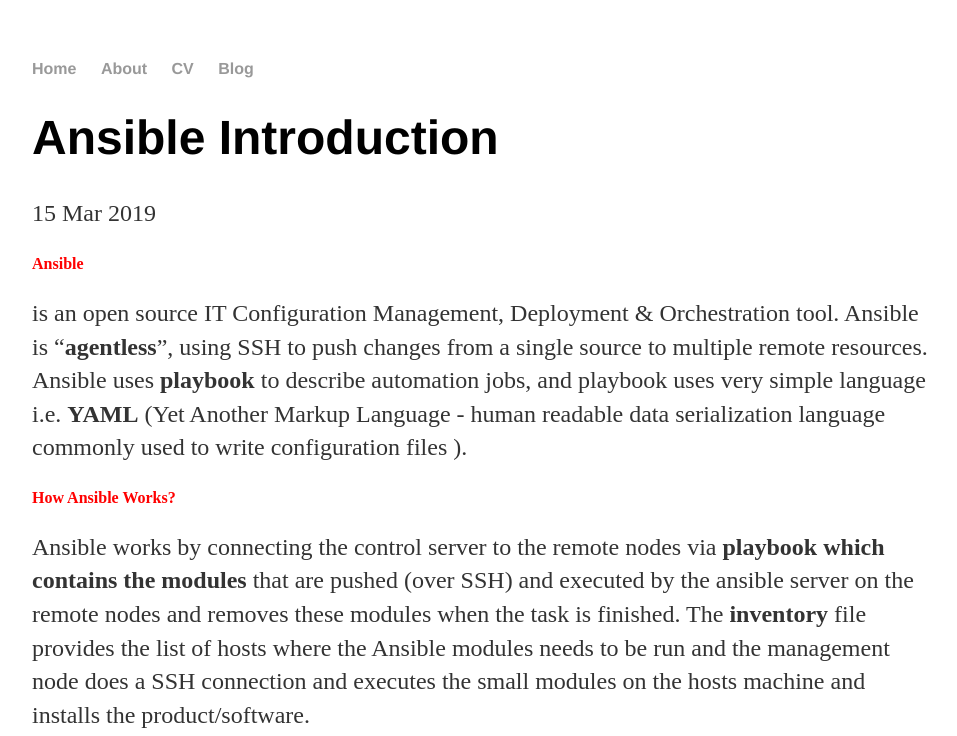
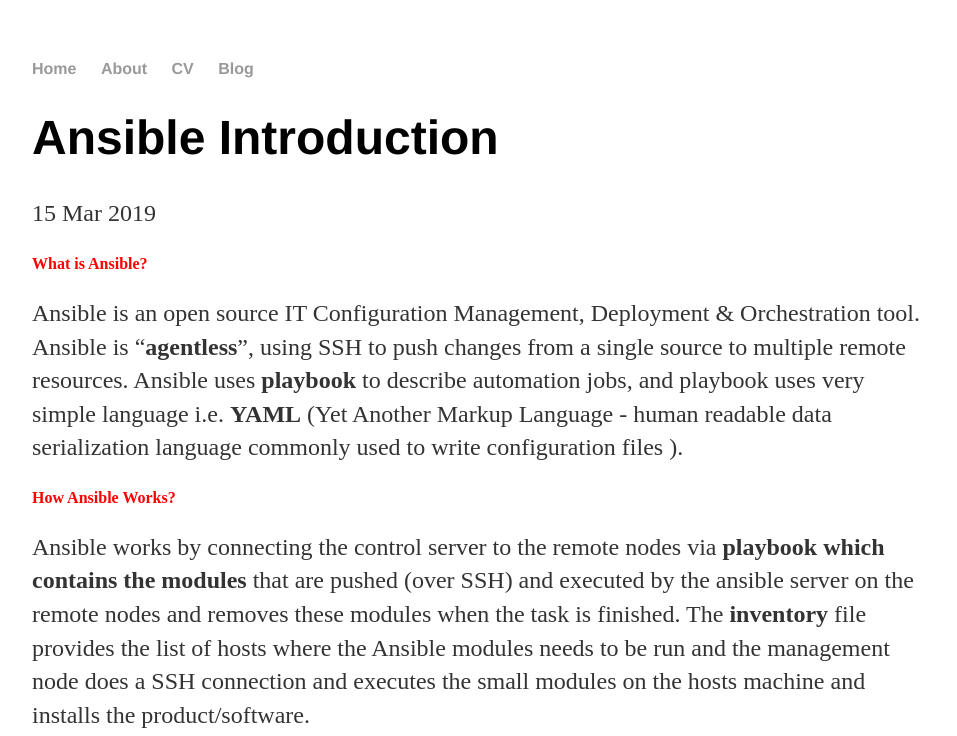
Before and after one commit to sayonshubham/sayonshubham.github.io, a Jekyll site: the page built from _posts/2019-01-22-Ansible Introduction.md, in a window 1280 px wide, cut to the strip 0-736 px from the top of the page. Shown: the whole strip, without its empty margins (160-1117 px from the left). Built offline with Jekyll 4.4.1, drawn with Linux system fonts in a browser that asks for light colours.

Commit message:
Update 2019-01-22-Ansible Introduction.md

```diff
--- a/_posts/2019-01-22-Ansible Introduction.md
+++ b/_posts/2019-01-22-Ansible Introduction.md
@@ -4,7 +4,7 @@
 date: 2019-03-15
 ---
 
-<font color="red"><b>Ansible</b></font> is an open source IT Configuration Management, Deployment & Orchestration tool. Ansible is "**agentless**", using SSH to push changes from a single source to multiple remote resources.
+<font color="red"><b>What is Ansible?</b></font>Ansible is an open source IT Configuration Management, Deployment & Orchestration tool. Ansible is "**agentless**", using SSH to push changes from a single source to multiple remote resources.
 Ansible uses <b>playbook</b> to describe automation jobs, and playbook uses very simple language i.e. **YAML** (Yet Another Markup Language - human readable data serialization language commonly used to write configuration files ).
 
 <font color="red"><b>How Ansible Works?</b></font>
```
